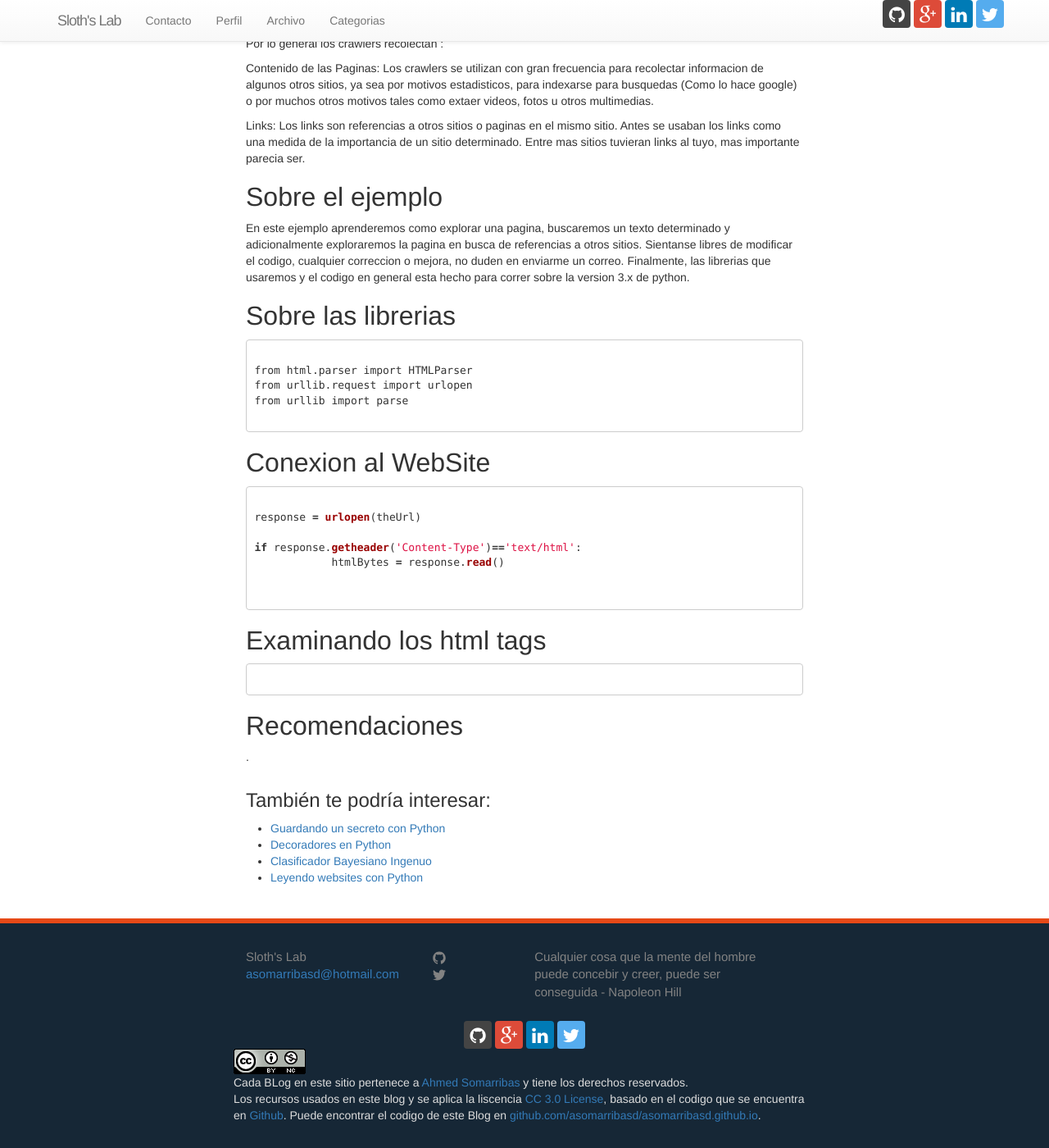
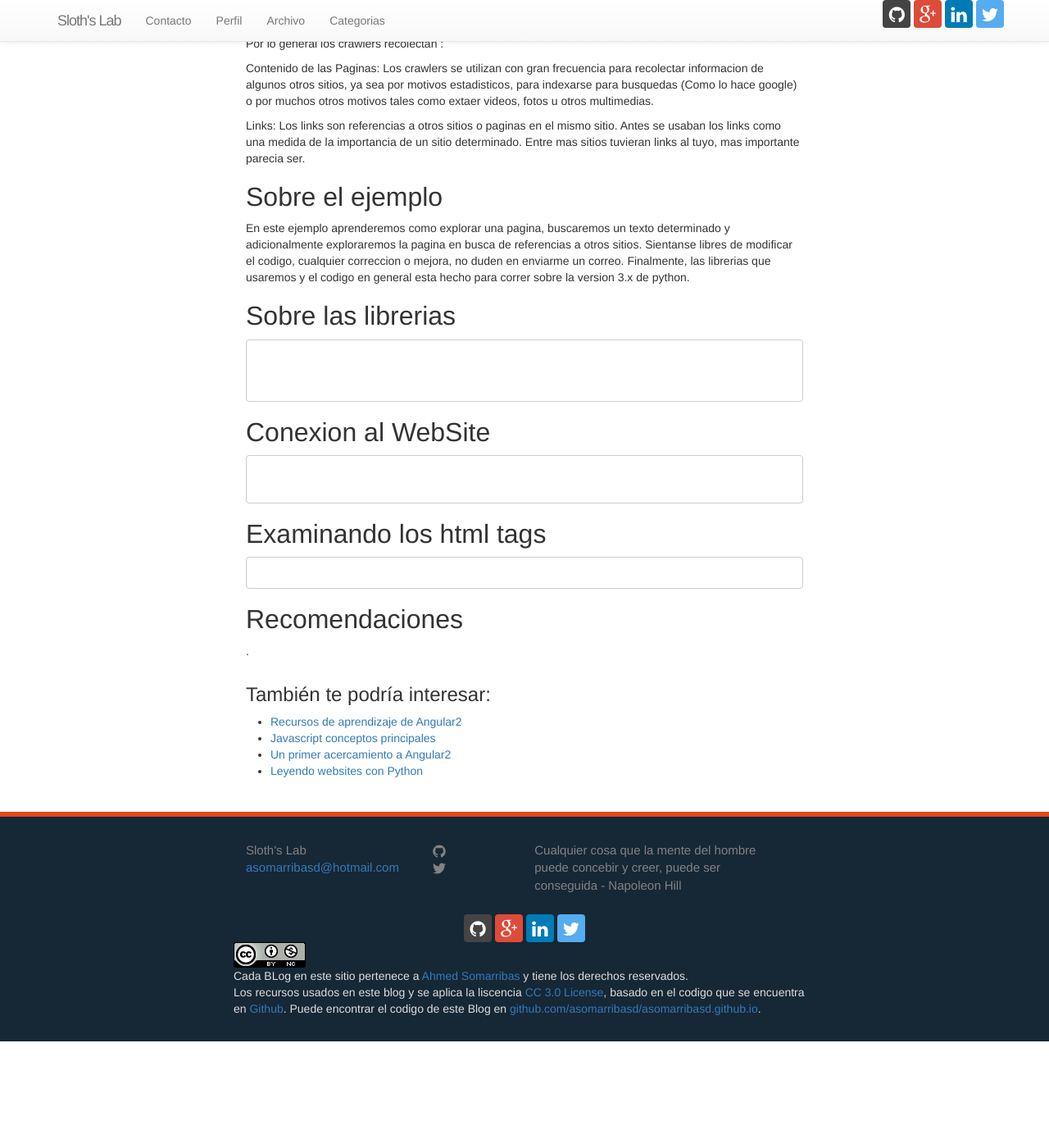
Before and after one commit to asomarribasd/asomarribasd.github.io, a Jekyll site: the page built from _posts/2016-06-01-node-spider.markdown, in a window 1280 px wide and 1400 px high, scrolled down 418 px. Shown: the whole window at 82% size. Built offline with Jekyll 4.4.1, drawn with Linux system fonts in a browser that asks for light colours; nearby versions of some CDN libraries; comment, search, counter and statistics services are not loaded; after the commit the page ends 1688 px from its top, so only the background shows below that.

Commit message:
Corregir nombres en articulos duplicados

````diff
--- a/_posts/2016-06-01-python-spider.markdown
+++ b/_posts/2016-06-01-node-spider.markdown
@@ -2,8 +2,8 @@
 layout: post
 title:  "Como crear un Web Crawler / Spider (araña) en Python"
 date:   2016-06-01 19:00:00
-categories: [python, spyder, crawler]
-tags: [python, spyder]
+categories: [node, javascript, spider, crawler]
+tags: [node, javascript, spider]
 ---
 
 
@@ -25,29 +25,22 @@
 
 ## Sobre las librerias
 
-``` python
+``` javascript
 
-from html.parser import HTMLParser
-from urllib.request import urlopen
-from urllib import parse
+
 
 ```
 
 ## Conexion al WebSite
 
-``` python
-
-response = urlopen(theUrl)
-
-if response.getheader('Content-Type')=='text/html':
-            htmlBytes = response.read()
+``` javascript
 
 
 ```
 
 ## Examinando los html tags
 
-``` python
+``` javascript
 
 ```
 
````
Also changed, not shown: _posts/2015-11-27-Lectura-websites-python.markdown (deleted, +0 -12 lines), _posts/2015-11-27-python-spider.markdown (added, +55 -0 lines).
